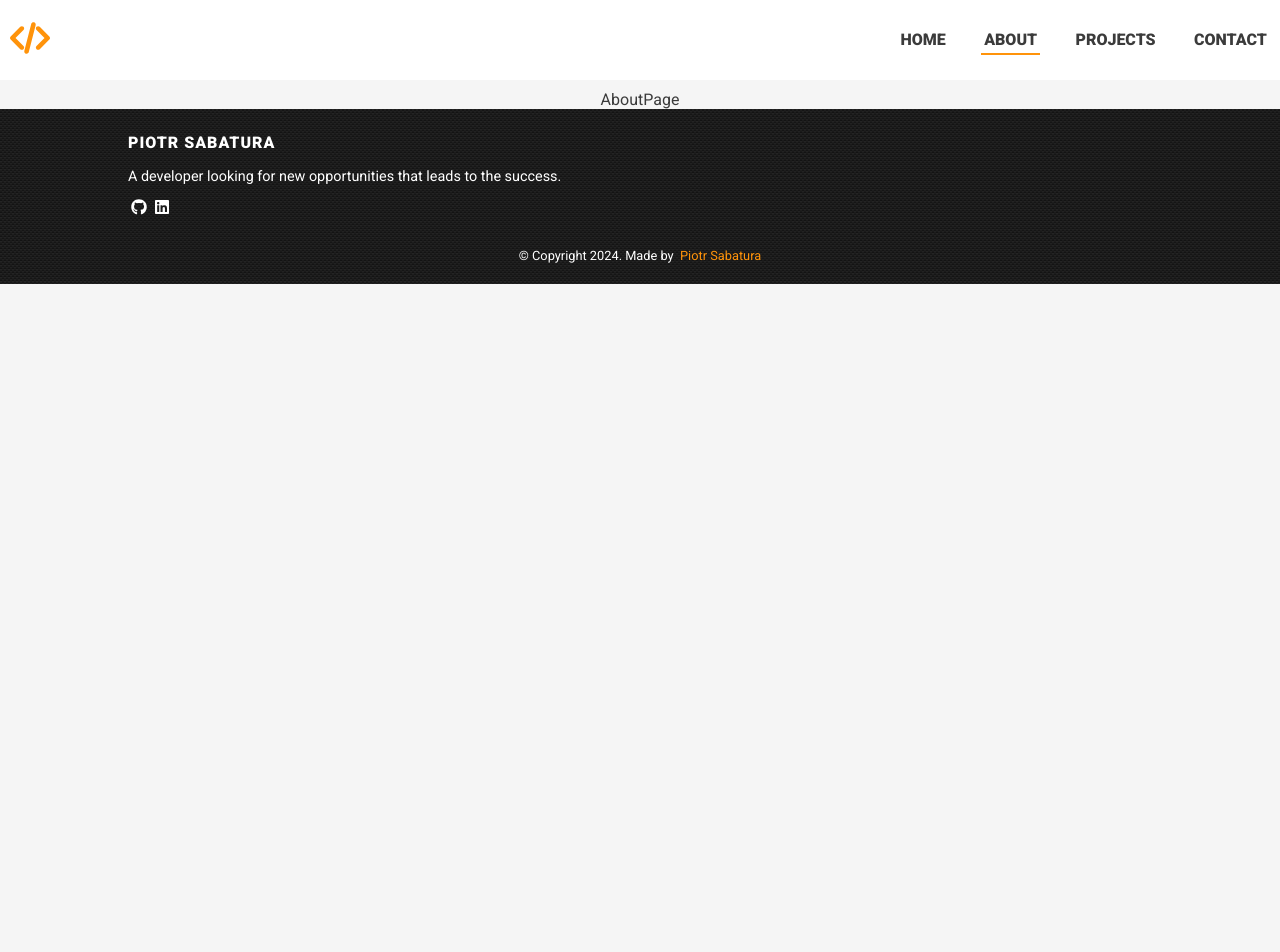
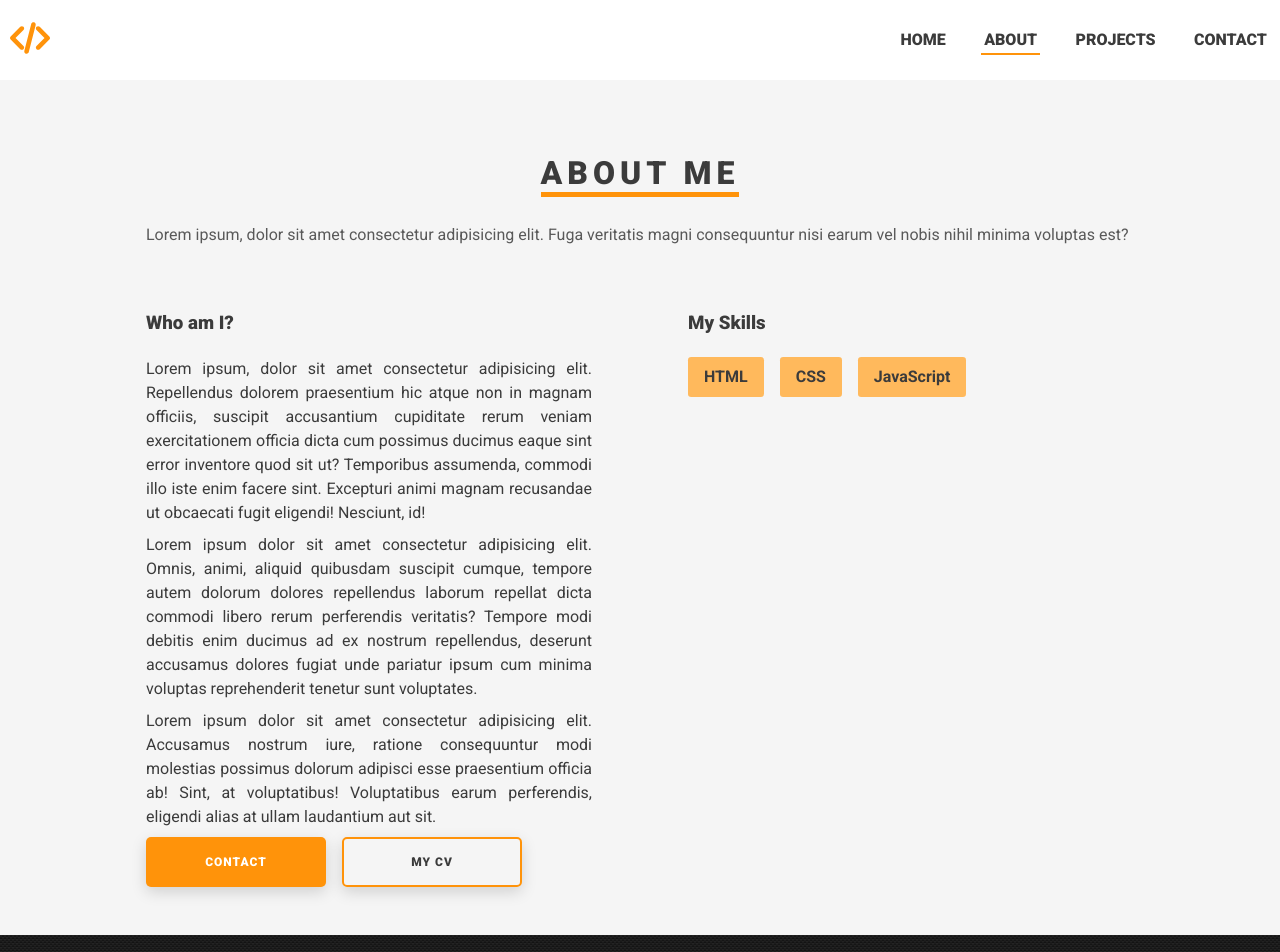
Before and after one commit to djzib0/next.js-portfolio-website, a Next.js app: page /about in a window 1280 px wide. Shown: the top 952 px of the page. Before the commit the page ends 800 px from the top, so only its background shows below. Built offline with nearby package versions, Linux system fonts and the light colour scheme.

Commit message:
adding styles to about me page

```diff
--- a/src/app/about/about.module.css
+++ b/src/app/about/about.module.css
@@ -1,4 +1,76 @@
 .container {
     max-width: 1024px;
     margin: 0 auto 0 auto;
+    padding: 0 var(--horPadding);
+    margin-bottom: 3em;
 }
+
+.content {
+    display: flex;
+    flex-direction: column;
+    gap: 3em;
+    line-height: 1.5em;
+}
+
+.desc {
+    text-align: justify;
+}
+
+.desc > h3,
+.skills > h3 {
+    margin-bottom: 1.2em;
+    font-weight: 900;
+}
+
+.desc > p {
+    margin-bottom: .5em;
+}
+
+.desc {
+    /* margin-bottom: 1em; */
+}
+
+.button {
+    display: flex;
+    flex-wrap: wrap;
+    gap: 1em;
+}
+
+.skillsItems {
+    display: flex;
+    flex-wrap: wrap;
+    gap: 1em;
+}
+
+.skillsItems > div {
+
+    padding: 8px 16px;
+    background-color: var(--colorOrangeLight);
+    border-radius: .2em;
+    font-weight: bold;
+    color: var(--fontDark);
+}
+
+
+@media (min-width: 768px) {
+    .content {
+        flex-direction: row;
+        flex-wrap: nowrap;
+        gap: 6em;
+    }
+
+    .desc {
+        flex: 1;
+    }
+
+    .button {
+        display: flex;
+        flex-direction: row;
+        padding: 0;
+        margin: 0;
+    }
+
+    .skills {
+        flex: 1;
+    }
+}
--- a/src/app/about/page.tsx
+++ b/src/app/about/page.tsx
@@ -1,9 +1,37 @@
+import SectionHeader from "@/components/sectionHeader/SectionHeader";
 import styles from "./about.module.css";
+import SectionDescription from "@/components/sectionDescription/SectionDescription";
+import Button from "@/components/button/Button";
 
 const AboutPage = () => {
   return (
     <div className={styles.container}>
-      AboutPage
+      <SectionHeader title={"ABOUT ME"} />
+      <SectionDescription desc={
+        `Lorem ipsum, dolor sit amet consectetur adipisicing elit.
+         Fuga veritatis magni consequuntur nisi earum vel nobis nihil minima voluptas est?`
+      }
+      />
+      <div className={styles.content}>
+        <div className={styles.desc}>
+          <h3>Who am I?</h3>
+          <p>Lorem ipsum, dolor sit amet consectetur adipisicing elit. Repellendus dolorem praesentium hic atque non in magnam officiis, suscipit accusantium cupiditate rerum veniam exercitationem officia dicta cum possimus ducimus eaque sint error inventore quod sit ut? Temporibus assumenda, commodi illo iste enim facere sint. Excepturi animi magnam recusandae ut obcaecati fugit eligendi! Nesciunt, id!</p>
+          <p>Lorem ipsum dolor sit amet consectetur adipisicing elit. Omnis, animi, aliquid quibusdam suscipit cumque, tempore autem dolorum dolores repellendus laborum repellat dicta commodi libero rerum perferendis veritatis? Tempore modi debitis enim ducimus ad ex nostrum repellendus, deserunt accusamus dolores fugiat unde pariatur ipsum cum minima voluptas reprehenderit tenetur sunt voluptates.</p>
+          <p>Lorem ipsum dolor sit amet consectetur adipisicing elit. Accusamus nostrum iure, ratione consequuntur modi molestias possimus dolorum adipisci esse praesentium officia ab! Sint, at voluptatibus! Voluptatibus earum perferendis, eligendi alias at ullam laudantium aut sit.</p>
+          <div className={styles.button}>
+            <Button title={"Contact"} url={"/contact"} />
+            <Button title={"My CV"} url={"/testCV.pdf"} isFile={true} />
+          </div>
+        </div>
+        <div className={styles.skills}>
+          <h3>My Skills</h3>
+          <div className={styles.skillsItems}>
+            <div>HTML</div>
+            <div>CSS</div>
+            <div>JavaScript</div>
+          </div>
+      </div>
+      </div>
     </div>
   )
 }
--- a/src/app/home.module.css
+++ b/src/app/home.module.css
@@ -10,6 +10,7 @@
     align-items: center;
     margin: 0 auto 0 auto;
     padding: 5em 0;
+    height: calc(100vh - 120px);
 }
 
 .header {
--- a/src/components/button/Button.tsx
+++ b/src/components/button/Button.tsx
@@ -1,14 +1,17 @@
 import Link from "next/link"
 import styles from "./button.module.css"
 
-const Button = ({title, url} : {title: string, url: string}) => {
+const Button = ({title, url, isFile} : {title: string, url: string, isFile?: boolean}) => {
   return (
-    <Link
-      href={url}
-      className={styles.button}
-      >
-      {title}
-    </Link>
+    <>
+      <Link
+        href={url}
+        className={!isFile ? styles.button: styles.buttonTransparent}
+        target={isFile ? "_blank" : "_parent"}
+        >
+        {title}
+      </Link>
+    </>
   )
 }
 
--- a/src/components/button/button.module.css
+++ b/src/components/button/button.module.css
@@ -1,19 +1,29 @@
-.button {
+.button,
+.buttonTransparent {
     display: flex;
     justify-content: center;
     align-items: center;
     align-self: center;
-    background-color: var(--colorOrange);
     padding: 10px 20px;
     width: 180px;
     height: 50px;
-    color: #ffffff;
     font-size: 12px;
     font-weight: 900;
     text-transform: uppercase;
     letter-spacing: 1px;
-    border: none;
     border-radius: 5px;
-    margin: 2em auto;
+    margin: 0;
     box-shadow: 0 5px 15px 0 rgba(0,0,0,0.15);
 }
+
+.button {
+    background-color: var(--colorOrange);
+    border: 2px solid transparent;
+    color: #ffffff;
+}
+
+.buttonTransparent {
+    background-color: transparent;
+    border: 2px solid var(--colorOrange);
+    color: var(--textDarker)
+}
--- a/src/components/footer/footer.module.css
+++ b/src/components/footer/footer.module.css
@@ -49,8 +49,7 @@
 
 @media (max-width: 475px) {
     .container {
-        position: fixed;
-        bottom: 0;
         width: 100%;
+        height: 250px;
     }
 }
--- a/src/components/sectionDescription/sectionDescription.module.css
+++ b/src/components/sectionDescription/sectionDescription.module.css
@@ -1,5 +1,6 @@
 .container {
-    margin-bottom: 3em;
     color: var(--textDark);
     text-align: justify;
+    line-height: 1.5em;
+    margin-bottom: 4em;
 }
--- a/src/components/sectionHeader/sectionHeader.module.css
+++ b/src/components/sectionHeader/sectionHeader.module.css
@@ -9,6 +9,7 @@
     /* text-align: center; */
     color: var(--textDarker);
     margin-bottom: 10px;
+    margin-top: 2em;
     letter-spacing: 5px;
     font-weight: 900;
     border-bottom: 5px solid var(--colorOrange);
```
Also changed, not shown: 1 other file (tests, documents, lock files or other folders).
